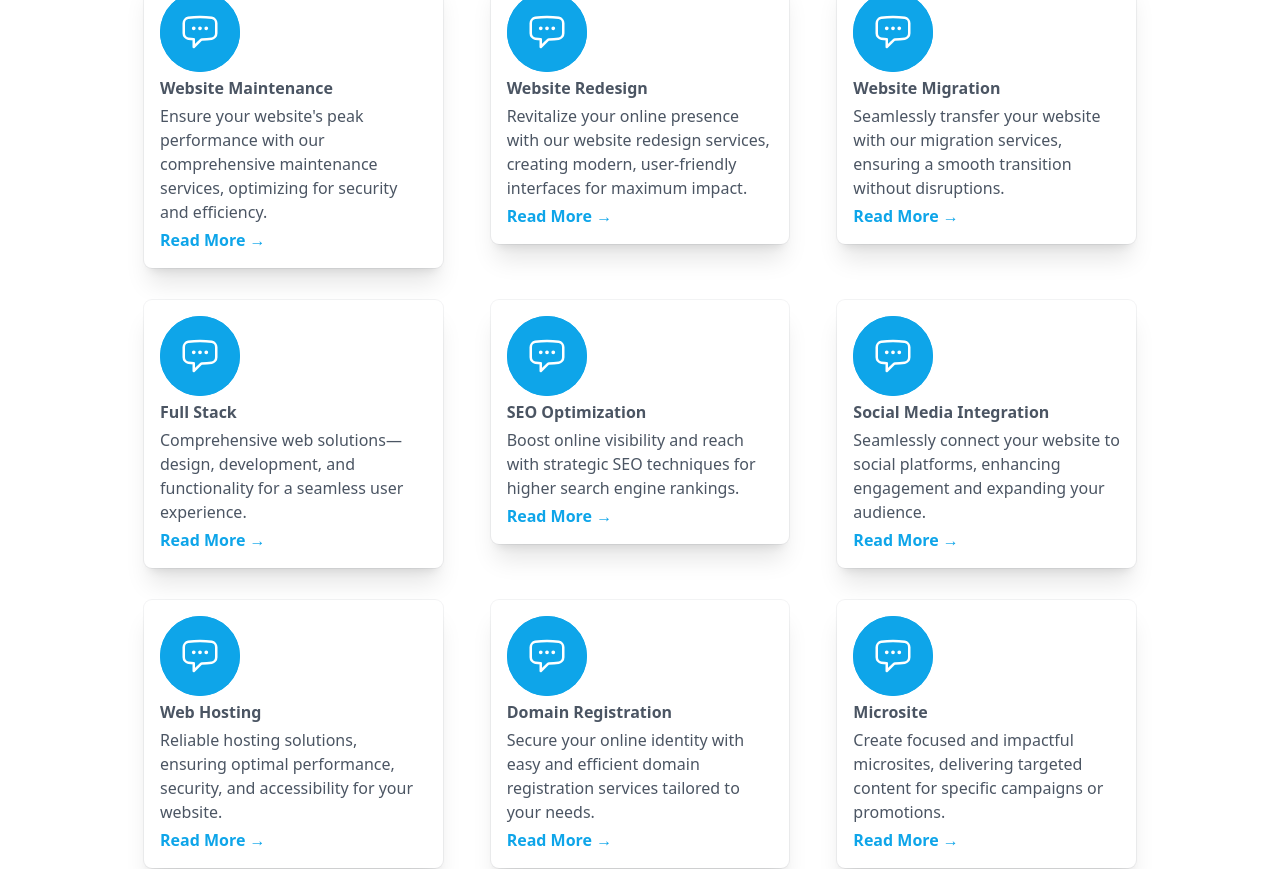
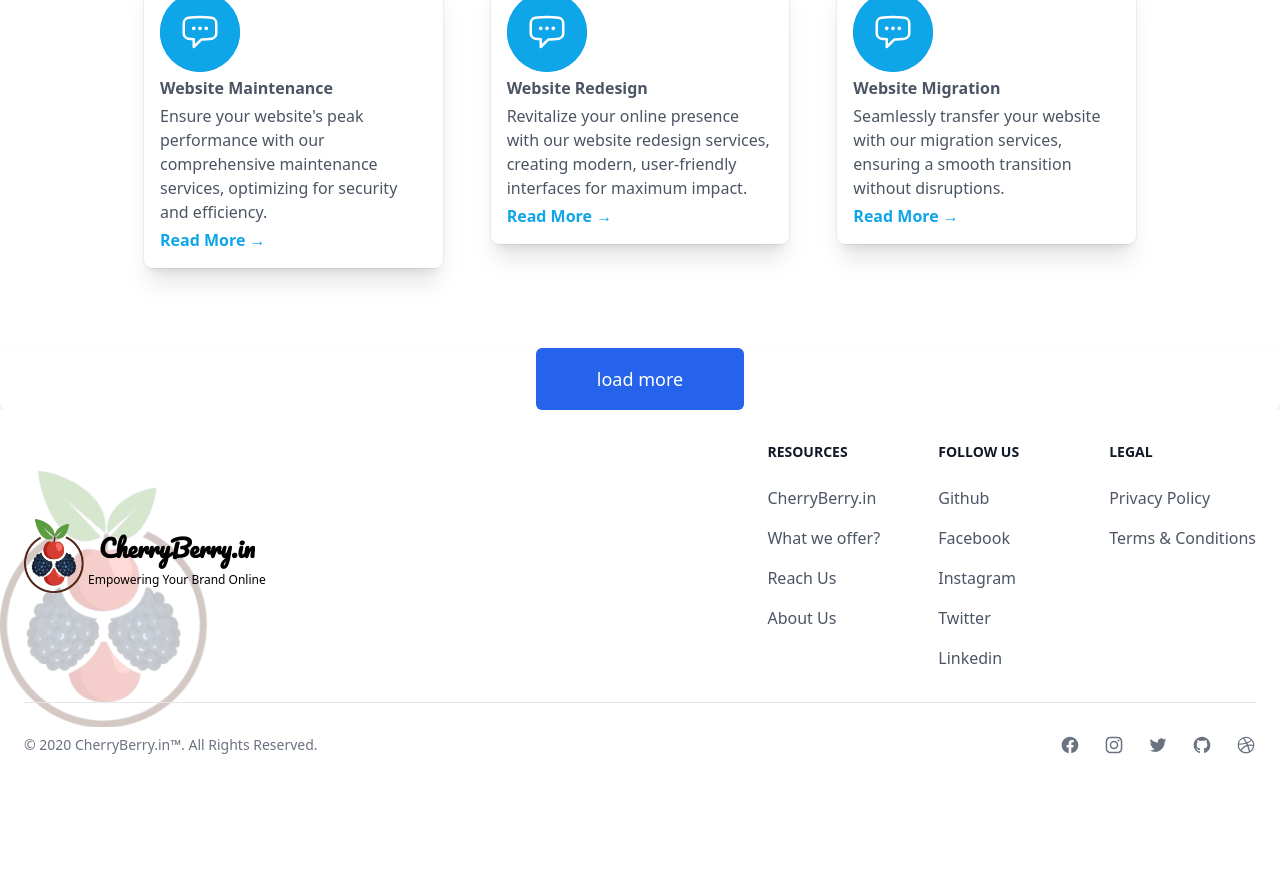
Before and after one commit to vivekkum-ar/React-cherryberryin, a React (Vite) app: page /services in a window 1280 px wide. Shown: the part 1484-2353 px from the top of the page. After the commit the page ends 2271 px from the top, so only its background shows below. Built offline with nearby package versions, Linux system fonts and the light colour scheme.

Commit message:
Divided services to 2 parts

```diff
--- a/src/pages/Services.tsx
+++ b/src/pages/Services.tsx
@@ -11,6 +11,7 @@ interface ServicesProps {
 }
 
 const Services: React.FC<ServicesProps> = ({}) => {
+  const [More, setMore] = useState(false);
 
   /* --------- Check and arrange overflow of body if modal is visible --------- */
 
@@ -22,6 +23,7 @@ const Services: React.FC<ServicesProps> = ({}) => {
       document.body.style.overflowY = 'auto';
     };
   }, []);
+
 
 
   return (
@@ -63,18 +65,34 @@ const Services: React.FC<ServicesProps> = ({}) => {
 
     <div className="max-w-screen-lg mx-auto">
       <div className="parent-services-page-card grid md:grid-cols-3 md:gap-8 md:grid-rows-3 grid-cols-2 gap-2 grid-rows-3 md:mb-20 mb-6 mr-4">
-      {services.map((service, index) => (
+      {services.map((service, index) => {
+  if (index < 9) {
+    return (
       <CardofService key={index} title={service.service} description={service.description} />
-    ))
+    )
   }
-  {/* return null // If index is greater than or equal to 9, render nothing (or handle it as needed). */}
+  return null // If index is greater than or equal to 9, render nothing (or handle it as needed).
+})}
 
       </div>
     </div>
+    <div className={`rounded-md shadow ${More == true ? "animate__animated animate__fadeOutDown" : ""}`} onClick={() => {setMore(true);}} ><div className="flex w-52 mx-auto items-center justify-center rounded-md border border-transparent bg-blue-600 px-8 py-3 text-base font-medium text-white hover:bg-blue-700 md:py-4 md:px-10 md:text-lg">load more</div>
+      </div>
 
 
+    <div className={`max-w-screen-lg mx-auto ${More == false ? "hidden" : "md:block"}`}>
+      <div className="grid md:grid-cols-3 md:gap-8 md:grid-rows-3 grid-cols-2 gap-2 grid-rows-3 md:mb-20 mb-6 mr-4">
+      {services.map((service, index) => {
+  if ((index > 8)) {
+    return (
+      <CardofService key={index} title={service.service} description={service.description} />
+    )
+  }
+  return null // If index is greater than or equal to 9, render nothing (or handle it as needed).
+})}
 
-
+      </div>
+    </div>
     </>
   )
 }
```
